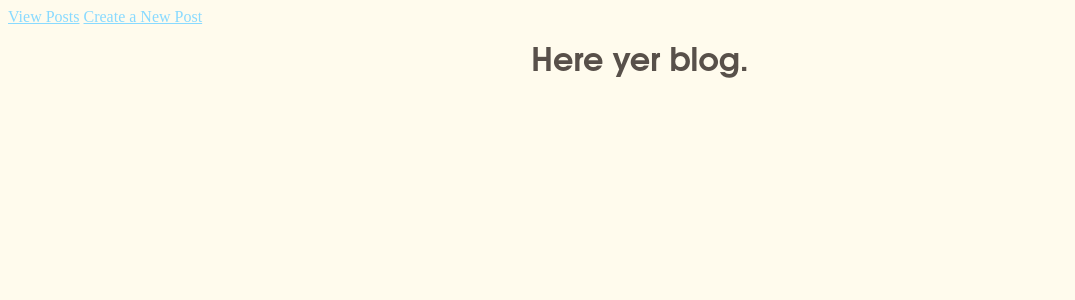
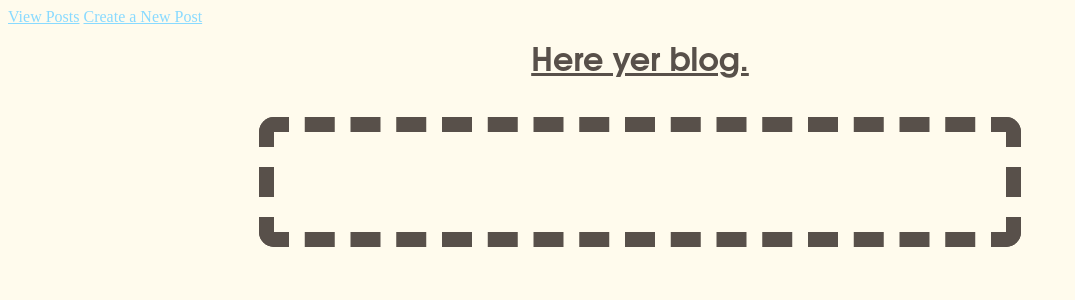
Before and after one commit to jay-hen/blogs, a Flask app: page /blog in a window 1280 px wide. Shown: the top 300 px of the page, without its empty margins (0-1075 px from the left). Run offline with Flask 2, Linux system fonts and the light colour scheme; data that the repository does not hold is empty.

Commit message:
Assignment done and then some!

```diff
--- a/static/css/styles.css
+++ b/static/css/styles.css
@@ -51,3 +51,11 @@ ul {
   body {
       background-color: #FFFBED;
   }
+
+.inner {
+    border: 15px dashed #58504A;
+    padding: 50px;
+    width: 50%;
+    margin: 0 auto;
+    border-radius: 15px;
+}
--- a/templates/form.html
+++ b/templates/form.html
@@ -2,7 +2,8 @@
 
 {% block content %}
 
-    <h1>Create a New Blog Entry</h1>
+    <h1><u>Create a New Blog Entry</u></h1>
+    <div class="inner">
     <form method='post'>
         <label>Title:
             <input type="text" value="" name="title">{{title}}
@@ -14,5 +15,6 @@
         <p class="error">{{body_error}}</p>
         <input type="submit" value="submit">
     </form>
+    </div>
 
 {% endblock %}
--- a/templates/listings.html
+++ b/templates/listings.html
@@ -2,8 +2,9 @@
 
 {% block content %}
 
-<h1>Here yer blog.</h1>
+<h1><u>Here yer blog.</u></h1>
 <br>
+<div class="inner">
     <ul>
         {% for post in blogs %}
             <li>
@@ -13,4 +14,5 @@
             </li>
         {% endfor %}
     </ul>
+</div>
 {% endblock %}
--- a/templates/post.html
+++ b/templates/post.html
@@ -2,9 +2,10 @@
 
 {% block content %}
 
-<h1>{{post.title}}</h1>
+<div class="inner">
+<h1><u>{{post.title}}</u></h1>
     <br>
 <p>{{post.body}}</p>
     <br><br><br>
-
+</div>
 {% endblock %}
```
Lines whose indentation alone changed are shown as unchanged.
